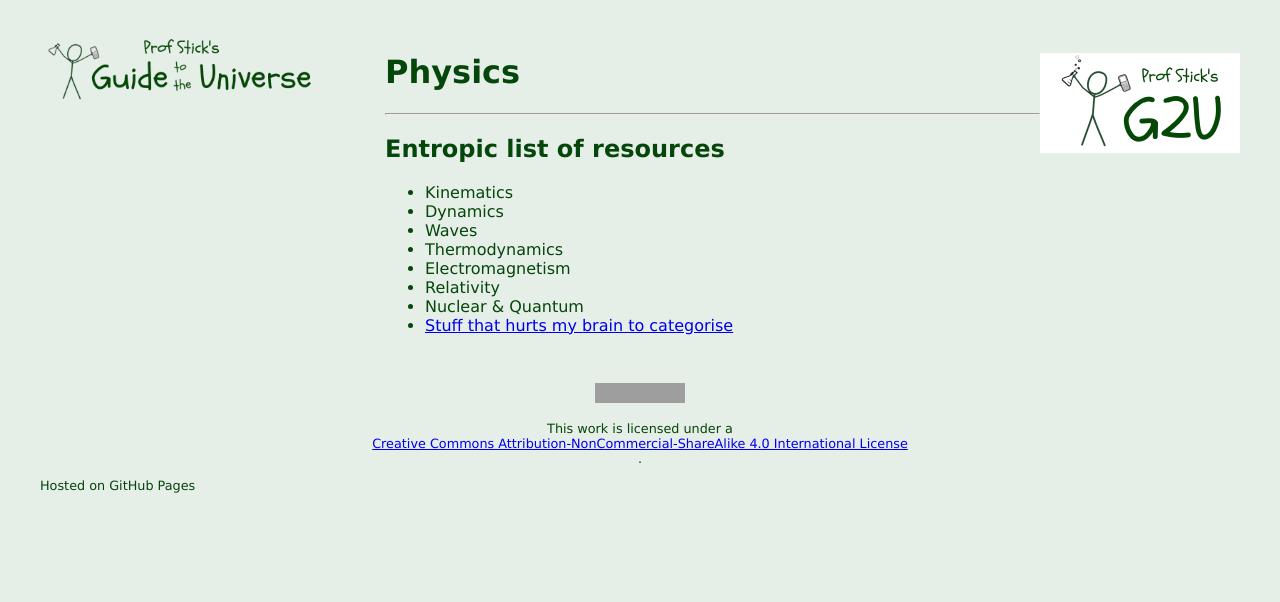
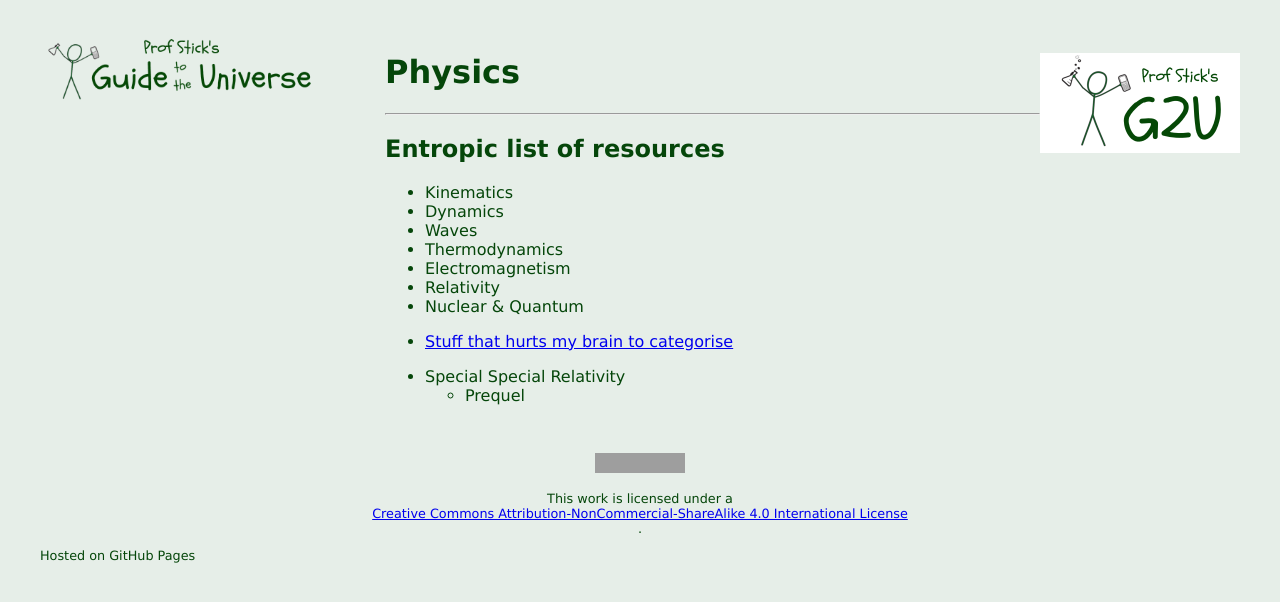
Before and after one commit to ProfStick/ProfStick.github.io, a Jekyll site: the page built from docs/physics/index.md, in a window 1280 px wide. Shown: the top 602 px of the page. Built offline with Jekyll 4.4.1, drawn with Linux system fonts in a browser that asks for light colours; the repository's description, which GitHub fills in, is left out; grey boxes are pictures that could not be loaded.

Commit message:
Update index.md

```diff
--- a/docs/physics/index.md
+++ b/docs/physics/index.md
@@ -20,3 +20,6 @@ has_children: true
 * Relativity
 * Nuclear & Quantum
 * [Stuff that hurts my brain to categorise](docs/physics/physics_stuff.md)
+
+* Special Special Relativity
+  * Prequel
```
